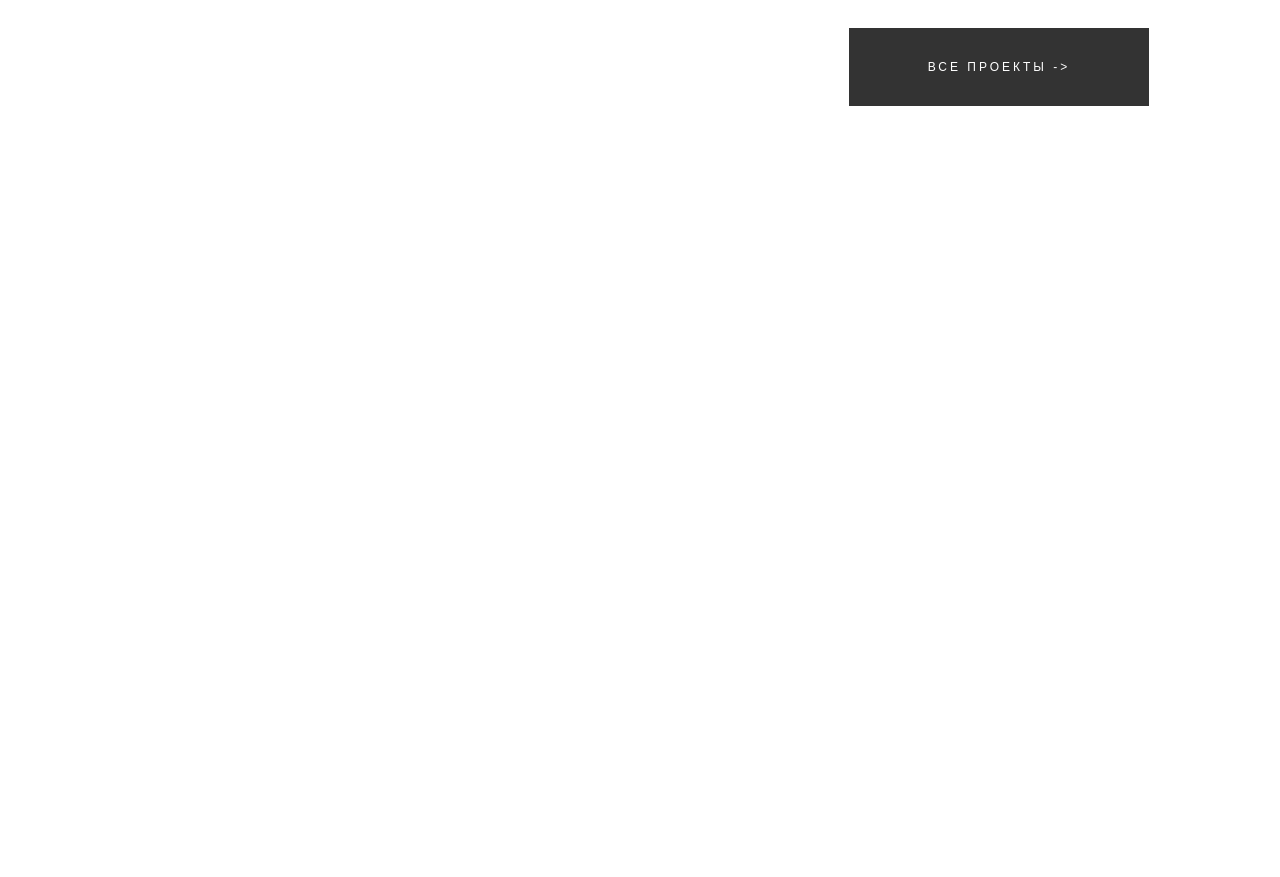
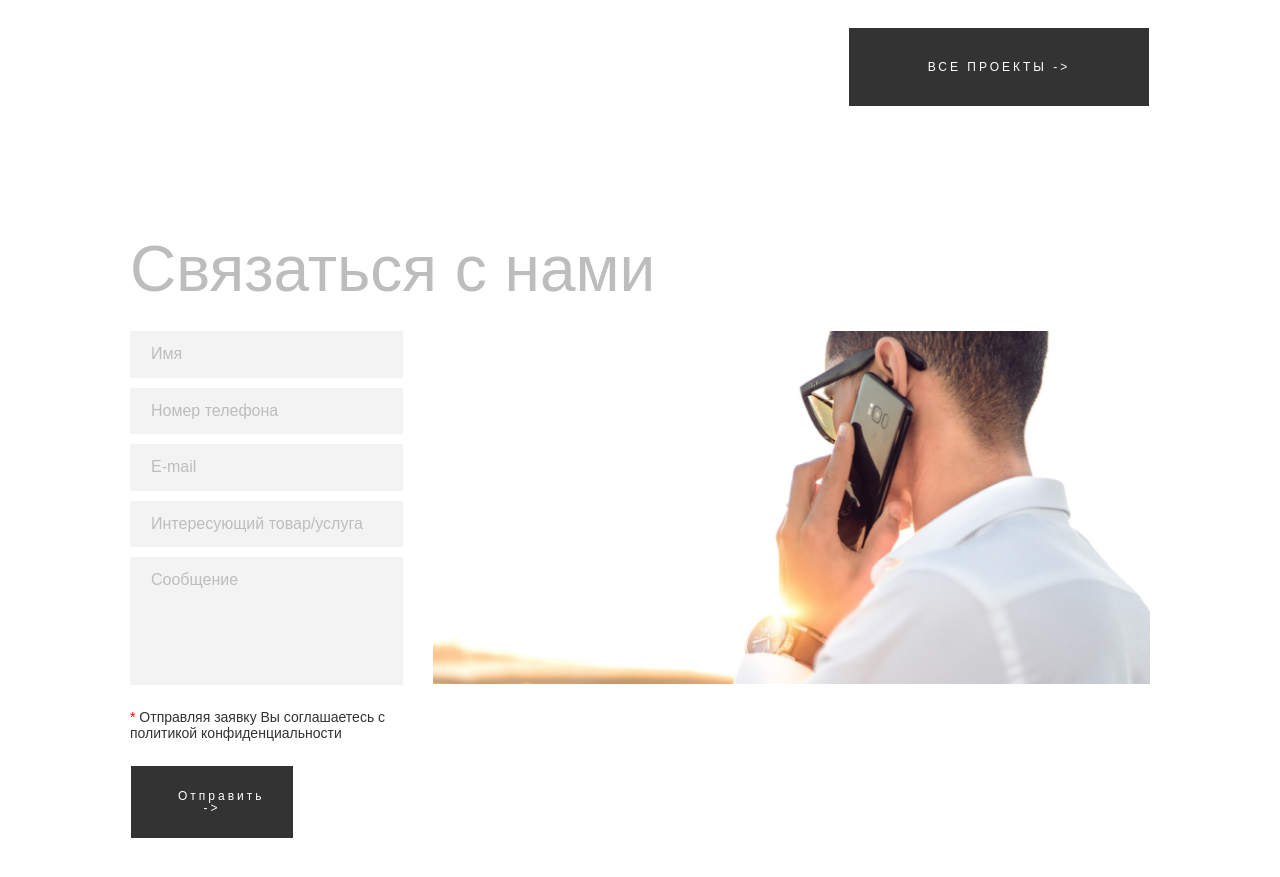
Before and after one commit to KhomichYehor/digital_landing, a website: page index.html in a window 1280 px wide. Shown: the part 2772-3649 px from the top of the page. Before the commit the page ends 3009 px from the top, so only its background shows below. Drawn offline with Linux system fonts and the light colour scheme.

Commit message:
Add form block

```diff
--- a/index.html
+++ b/index.html
@@ -217,9 +217,22 @@
         <div class="projects__block__button">Все проекты -></div>
       </div>
 
-      <div class="contact__block">
+      <div class="form-block">
+        <h1 class="form-block__title">Связаться с нами</h1>
+        <div class="form-block__content">
+            <form class="form-block__form" id="contactForm">
+                <input type="text" class="form-block__input" placeholder="Имя" id="name">
+                <input type="tel" class="form-block__input phone__input" placeholder="Номер телефона" id="phone" required>
+                <input type="email" class="form-block__input email__input" placeholder="E-mail" id="email" required>
+                <input type="email" class="form-block__input" placeholder="Интересующий товар/услуга" id="item">
+                <textarea class="form-block__textarea message__input" placeholder="Сообщение" id="message" required></textarea>
+                <p class="form-block__text"><span class="form-block__text-star">*</span> Отправляя заявку Вы соглашаетесь с политикой конфиденциальности</p>
+                <button type="submit" class="form-block__button">Отправить -></button>
+            </form>
+            <img src="./src/img/form/image 12.png" alt="Describe Image" class="form-block__image">
+        </div>
+    </div>
 
-      </div>
     </main>
   </body>
 </html>
--- a/src/index.js
+++ b/src/index.js
@@ -1,3 +1,5 @@
+// ---------- Menu ----------
+
 function checkWindowSize() {
   if (window.innerWidth > 480) {
     document.getElementById('navbar').style.display = 'flex';
@@ -22,10 +24,9 @@ document.getElementById('close-menu').addEventListener('click', function () {
   document.body.style.overflow = 'auto';
 });
 
-
 // ---------- Slider ----------
 
-document.addEventListener('DOMContentLoaded', function() {
+document.addEventListener('DOMContentLoaded', function () {
   const imagesContainer = document.querySelector('.slider__images');
   const slides = imagesContainer.children;
   const totalSlides = slides.length;
@@ -43,21 +44,41 @@ document.addEventListener('DOMContentLoaded', function() {
     currentSlideElement.textContent = index + 1;
   }
 
-  document.getElementById('prev-slide').addEventListener('click', function() {
+  document.getElementById('prev-slide').addEventListener('click', function () {
     currentSlideIndex = (currentSlideIndex - 1 + totalSlides) % totalSlides;
     updateSlide(currentSlideIndex);
   });
 
-  document.getElementById('next-slide').addEventListener('click', function() {
+  document.getElementById('next-slide').addEventListener('click', function () {
     currentSlideIndex = (currentSlideIndex + 1) % totalSlides;
     updateSlide(currentSlideIndex);
   });
 
-  Array.from(document.querySelectorAll('.slider__item__btn')).forEach(button => {
-      button.addEventListener('click', function() {
+  Array.from(document.querySelectorAll('.slider__item__btn')).forEach(
+    (button) => {
+      button.addEventListener('click', function () {
         const detailsDiv = button.nextElementSibling;
         const isVisible = detailsDiv.style.display === 'block';
         detailsDiv.style.display = isVisible ? 'none' : 'block';
       });
+    }
+  );
 });
+
+// ---------- Form ----------
+
+document
+  .getElementById('contactForm')
+  .addEventListener('submit', function (event) {
+    event.preventDefault();
+    const phone = document.getElementById('phone').value;
+    const email = document.getElementById('email').value;
+    const message = document.getElementById('message').value;
+
+    if (!phone || !email || !message) {
+      alert('Будь ласка, заповніть всі поля.');
+    } else {
+      console.log('Form submitted', { phone, email, message });
+      alert('Форма відправлена!');
+    }
   });
--- /dev/null
+++ b/src/styles/blocks/form.scss
@@ -0,0 +1,85 @@
+.form-block {
+  font-family: 'Font1', sans-serif;
+  margin-inline: 130px;
+  margin-bottom: 120px;
+
+  &__title {
+    margin: 0;
+    font-weight: 300;
+    font-size: 64px;
+    line-height: 64px;
+    color: $grey-text;
+    margin-bottom: 30px;
+  }
+
+  &__content {
+    display: flex;
+
+    .form-block__form {
+      display: flex;
+      flex-direction: column;
+      gap: 10px;
+      padding-right: 30px;
+
+      .form-block__input {
+        padding: 14px 21px;
+        border: none;
+        background-color: $form-bg-color;
+        outline: none;
+
+        &::placeholder {
+          color: $grey-text;
+        }
+      }
+
+      .form-block__textarea {
+        height: 100px;
+        padding: 14px 21px;
+        border: none;
+        background-color: $form-bg-color;
+        outline: none;
+        resize: none;
+
+        &::placeholder {
+          color: $grey-text;
+        }
+      }
+
+      .form-block__text {
+        font-weight: 400;
+        font-size: 14px;
+        color: $grey-color;
+
+        &-star {
+            color: $red-color;
+        }
+      }
+
+      .form-block__button {
+        padding: 24px 47px;
+        width: 60%;
+        border: 1px solid $white-color;
+        background-color: $grey-color;
+        color: $white-color;
+        font-weight: 400;
+        font-size: 12px;
+        line-height: 12px;
+        letter-spacing: 3px;
+
+        transition: all $hover-time;
+
+        &:hover {
+            cursor: pointer;
+            border: 1px solid $grey-color;
+            background-color: $white-color;
+            color: $grey-color;
+        }
+      }
+    }
+
+    .form-block__image {
+        width: 749px;
+        height: 353px;
+    }
+  }
+}
--- a/src/styles/main.scss
+++ b/src/styles/main.scss
@@ -9,3 +9,4 @@
 @import './blocks/about.scss';
 @import './blocks/tasks.scss';
 @import './blocks/projects.scss';
+@import './blocks/form.scss';
--- a/src/styles/utils/_variables.scss
+++ b/src/styles/utils/_variables.scss
@@ -9,6 +9,8 @@ $white-color: #fff;
 $black-color: #000;
 $btn-border-color: #F2F2F2;
 $about-block-bg-color: #FBFBFB;
+$form-bg-color: #F3F3F3;
+$red-color: red;
 
 $desk-hor-margins: 135px;
 
```
Also changed, not shown: src/img/form/image 12.png (added), src/styles/blocks/form.css (added), src/styles/main.css, 2 other files. Lines whose indentation alone changed are shown as unchanged.
